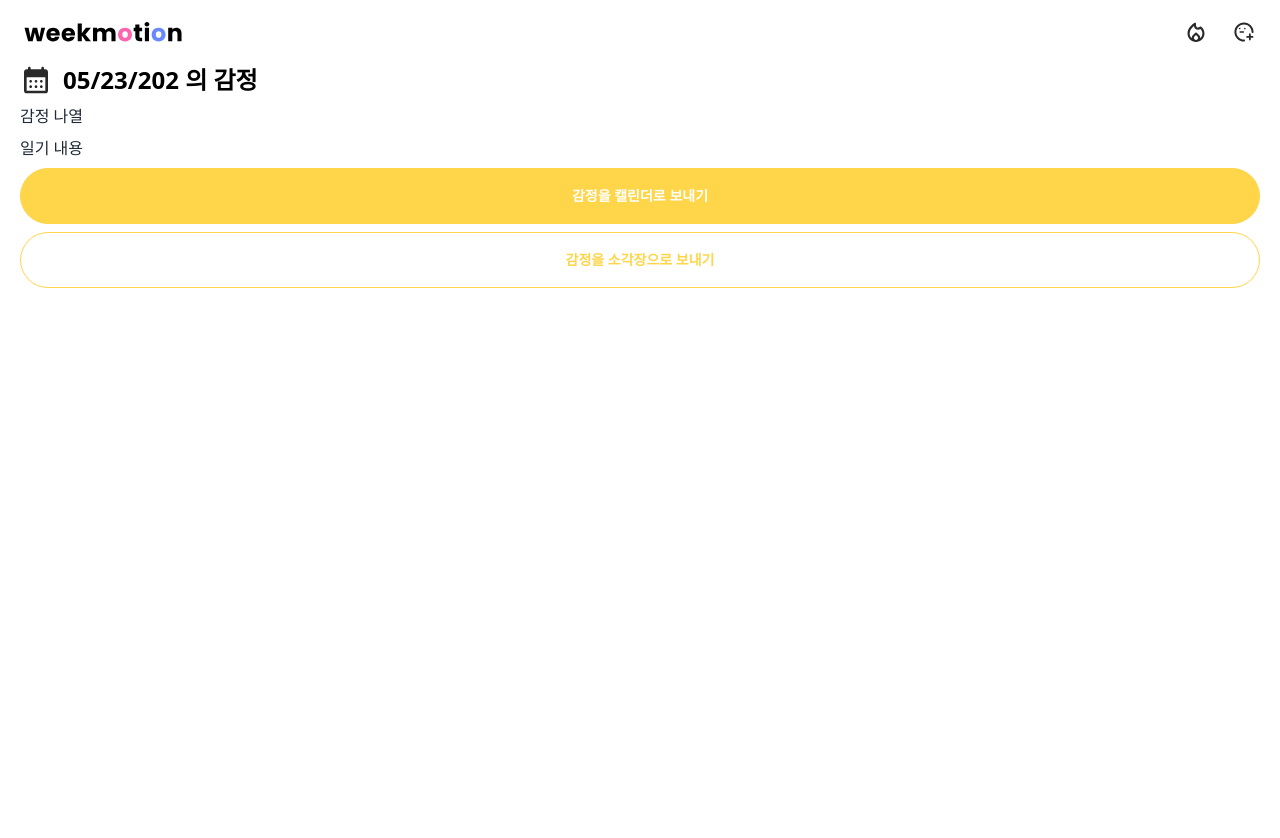
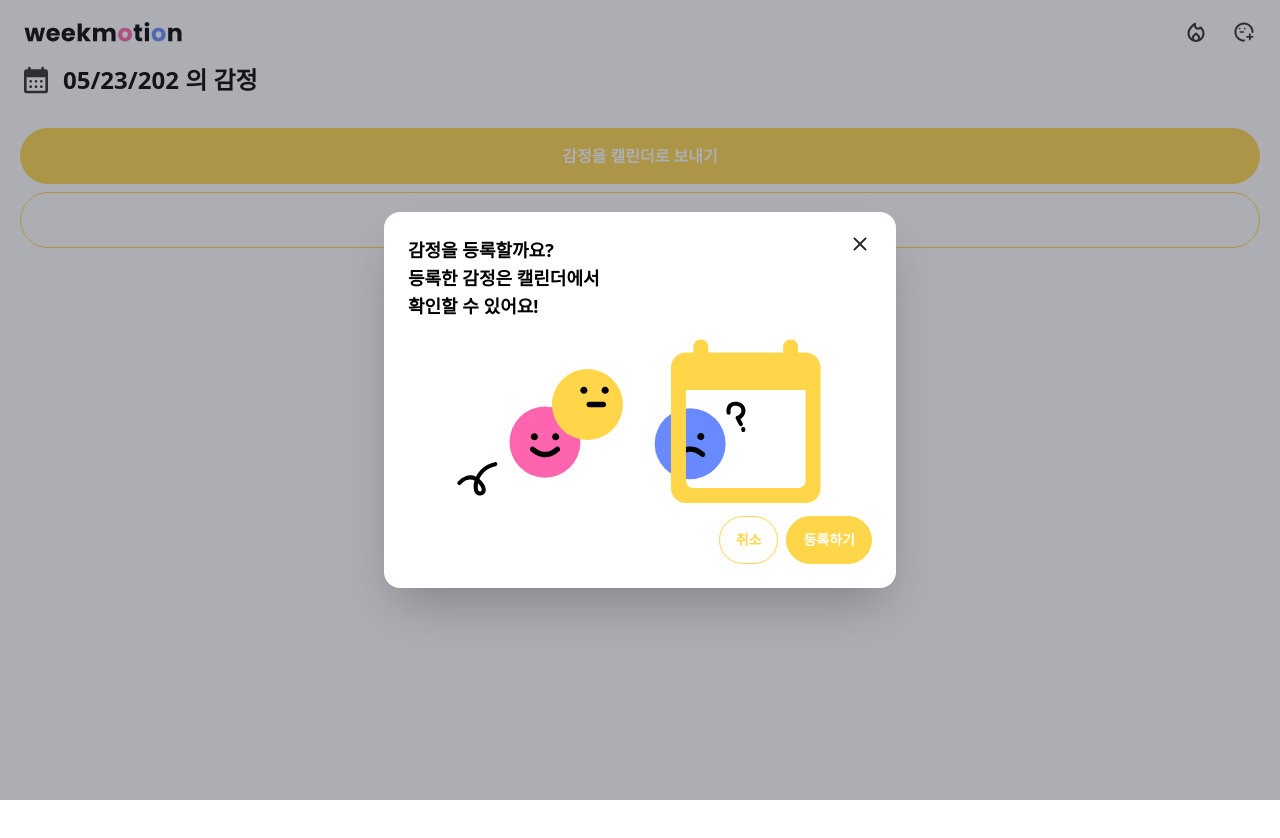
Before and after one commit to kimploo/WMM-Weekmotion-frontend, a React (Vite) app: page /post in a window 1280 px wide. Both pictures are taken after a click on the button "감정을 캘린더로 보내기". Shown: the top 838 px of the page. Built offline with nearby package versions, Linux system fonts and the light colour scheme.

Commit message:
feat : 등록 전 페이지 버튼 모달 추가

```diff
--- a/src/pages/Post.tsx
+++ b/src/pages/Post.tsx
@@ -1,11 +1,32 @@
+import { useState } from 'react';
+import { Link } from 'react-router-dom';
 import { useSelector } from 'react-redux';
-import { btnYellow, btnYellowBorder } from '../assets/customCSS/designSystem';
+import {
+  btnYellow,
+  btnYellowBorder,
+  chipsBlue,
+  chipsPink,
+  smBtnYellow,
+  smBtnYellowBorder
+} from '../assets/customCSS/designSystem';
+import weekmotion_toCalendar from '../assets/images/weekmotion_toCalendar.svg';
+import weekmotion_toTrash from '../assets/images/weekmotion_toTrash.svg';
+import closeIcon from '../assets/images/closeIcon.svg';
 import calendar from '../assets/images/calendar.svg';
 import { RootState } from '../redux';
+import { positiveEmotion } from '../assets/strings/emotions';
 
 export default function Post() {
   const data = useSelector((state: RootState) => {
     return state.note;
+  });
+  const emotion = useSelector((state: RootState) => {
+    return state.emotion;
+  });
+  const [isModal, setIsModal] = useState({
+    toCalendar: false,
+    toTrash: false,
+    toDelete: false
   });
   return (
     <section className="bg-mono-100 w-full h-screen flex flex-col gap-2 px-5">
@@ -13,10 +34,115 @@
         <img src={calendar} alt="calendar_icon" />
         <p className="text-mono-700 text-2xl font-bold">{`${data.note.date} 의 감정`}</p>
       </div>
-      <div>감정 나열</div>
-      <div>일기 내용</div>
-      <button className={btnYellow}>감정을 캘린더로 보내기</button>
-      <button className={btnYellowBorder}>감정을 소각장으로 보내기</button>
+      <div>
+        {emotion.emotion.map((item: string, index: number) => (
+          <div
+            key={index}
+            className={positiveEmotion.includes(item) ? chipsPink : chipsBlue}
+          >
+            {item}
+          </div>
+        ))}
+      </div>
+      <div className="text-mono-700 text-2xl font-bold">{data.note.title}</div>
+      <div className="text-mono-700 text-base">{data.note.note}</div>
+      {/* 캘린더 버튼 */}
+      <button
+        className={btnYellow}
+        onClick={() => setIsModal({ ...isModal, toCalendar: true })}
+      >
+        감정을 캘린더로 보내기
+      </button>
+      <input
+        type="checkbox"
+        id="toCalendar"
+        className="modal-toggle"
+        checked={isModal.toCalendar}
+        readOnly
+      />
+      <div className="modal">
+        <div className="modal-box relative bg-mono-100">
+          <label
+            htmlFor="toCalendar"
+            className="btn absolute right-2 top-2 bg-mono-100 border-none hover:bg-mono-100"
+            onClick={() => setIsModal({ ...isModal, toCalendar: false })}
+          >
+            <img src={closeIcon} alt="close_icon" />
+          </label>
+          <h3 className="text-lg font-bold text-mono-700">
+            감정을 등록할까요?
+            <br />
+            등록한 감정은 캘린더에서
+            <br />
+            확인할 수 있어요!
+          </h3>
+          <img
+            src={weekmotion_toCalendar}
+            alt="calendar_icon"
+            className="w-full px-5"
+          />
+          <div className="flex justify-end gap-x-2">
+            <label
+              htmlFor="toCalendar"
+              className={smBtnYellowBorder}
+              onClick={() => setIsModal({ ...isModal, toCalendar: false })}
+            >
+              취소
+            </label>
+            <Link to={'/scheduler'}>
+              <button className={smBtnYellow}>등록하기</button>
+            </Link>
+          </div>
+        </div>
+      </div>
+      {/* 소각장 버튼 */}
+      <button
+        className={btnYellowBorder}
+        onClick={() => setIsModal({ ...isModal, toTrash: true })}
+      >
+        감정을 소각장으로 보내기
+      </button>
+      <input
+        type="checkbox"
+        id="toTrash"
+        className="modal-toggle"
+        checked={isModal.toTrash}
+        readOnly
+      />
+      <div className="modal">
+        <div className="modal-box relative bg-mono-100">
+          <label
+            htmlFor="toTrash"
+            className="btn absolute right-2 top-2 bg-mono-100 border-none hover:bg-mono-100"
+            onClick={() => setIsModal({ ...isModal, toTrash: false })}
+          >
+            <img src={closeIcon} alt="close_icon" />
+          </label>
+          <h3 className="text-lg font-bold text-mono-700">
+            감정을 소각장으로
+            <br />
+            보낼까요?
+          </h3>
+          <img
+            src={weekmotion_toTrash}
+            alt="trash_icon"
+            className="w-full px-5"
+          />
+          <div className="flex justify-end gap-x-2">
+            <label
+              htmlFor="toTrash"
+              className={smBtnYellowBorder}
+              onClick={() => setIsModal({ ...isModal, toTrash: false })}
+            >
+              취소
+            </label>
+            {/* 차후 소각장으로 연결 */}
+            <Link to={'/scheduler'}>
+              <button className={smBtnYellow}>보내기</button>
+            </Link>
+          </div>
+        </div>
+      </div>
     </section>
   );
 }
```
